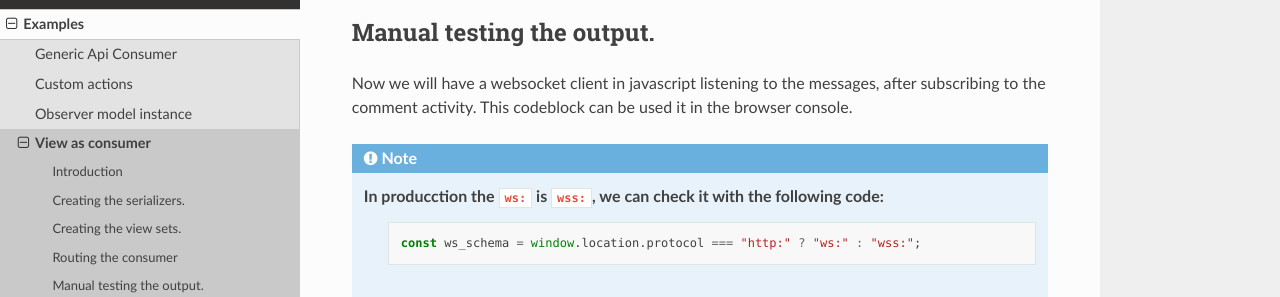
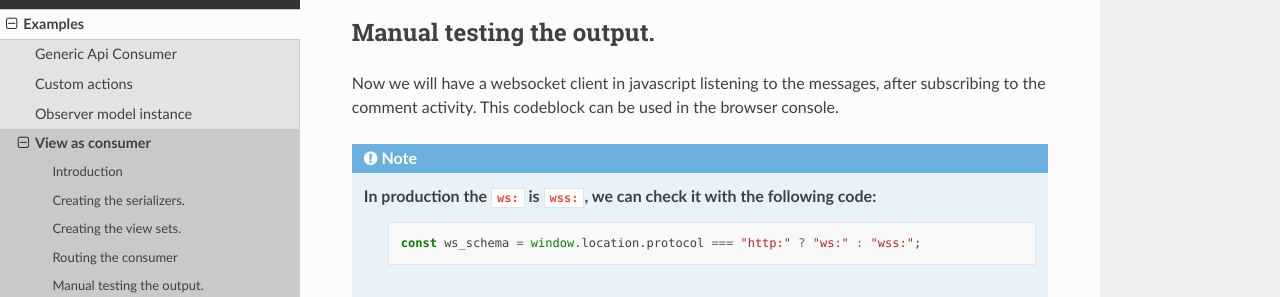
Before and after one commit to NilCoalescing/djangochannelsrestframework, a Sphinx documentation site: the page built from docs/examples/view_as_consumer.rst, in a window 1280 px wide and 900 px high, scrolled down 1032 px. Shown: the part 184-481 px from the top of the window. Built offline with Sphinx 7.4.7 and the Read the Docs theme 2.0.0, drawn with Linux system fonts in a browser that asks for light colours; pages that are not in the unit, such as notebooks, are missing from menus.

Commit message:
Update view_as_consumer.rst

```diff
--- a/docs/examples/view_as_consumer.rst
+++ b/docs/examples/view_as_consumer.rst
@@ -66,10 +66,10 @@ Manual testing the output.
 --------------------------
 
 Now we will have a websocket client in javascript listening to the messages, after subscribing to the comment activity.
-This codeblock can be used it in the browser console.
+This codeblock can be used in the browser console.
 
 .. note::
-    In producction the ``ws:`` is ``wss:``, we can check it with the following code:
+    In production the ``ws:`` is ``wss:``, we can check it with the following code:
         .. code-block:: javascript
 
             const ws_schema = window.location.protocol === "http:" ? "ws:" : "wss:";
```
